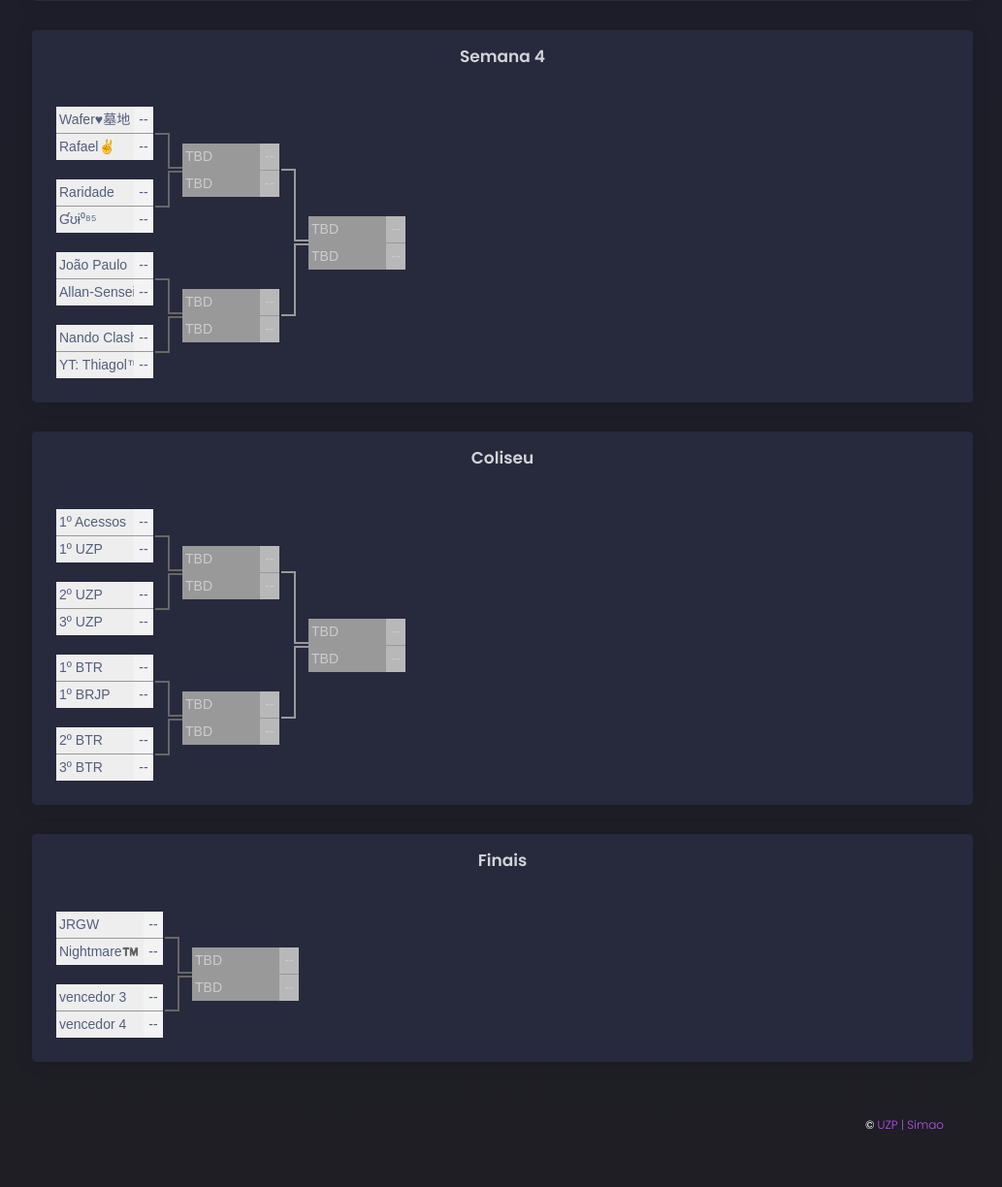
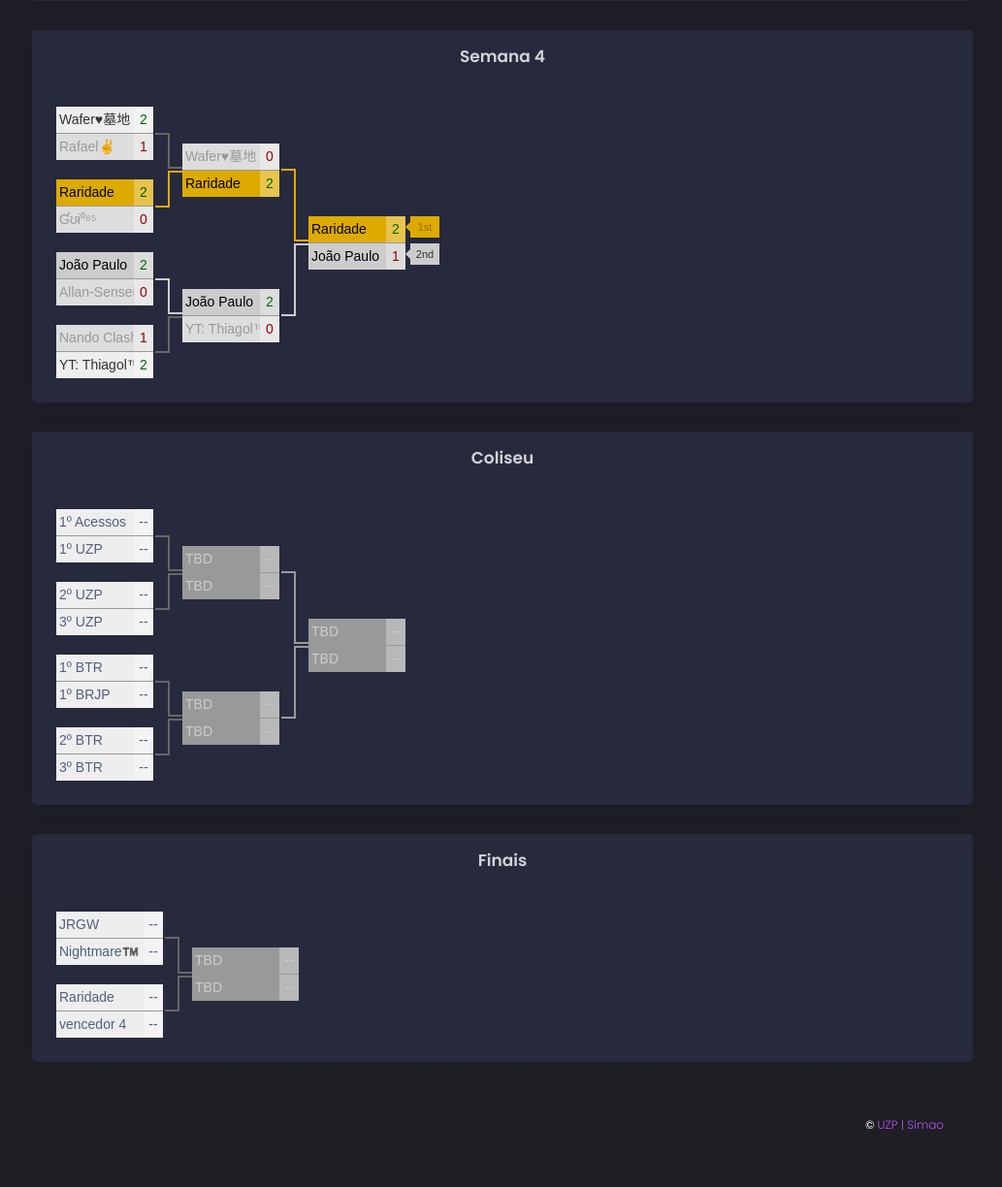
Before and after one commit to rodrigosimaogois/uzputoz, a Django app: page /clashdata/tournament/ in a window 1280 px wide. Shown: the part 941-2165 px from the top of the page at 97% size, without its empty margins (247-1280 px from the left). Run offline with Django 4.2, Linux system fonts and the light colour scheme; some libraries are stand-ins or nearby versions.

Commit message:
rei da guerra

```diff
--- a/clashAdmin/clashAdmin/settings.py
+++ b/clashAdmin/clashAdmin/settings.py
@@ -24,7 +24,7 @@ TEMPLATE_DIR = os.path.join(BASE_DIR,'templates')
 SECRET_KEY = 'django-insecure-&b1ynzc4ohn^u@l$5@d&mp2l6f(c*q1fi4us%@lgxty@_2ucd='
 
 # SECURITY WARNING: don't run with debug turned on in production!
-DEBUG = False
+DEBUG = True
 
 ALLOWED_HOSTS = ["127.0.0.1", "rodrigosimaogois.pythonanywhere.com", "www.uzputoz.com.br"]
 
--- a/clashAdmin/clashdata/templates/clashdata/tournament.html
+++ b/clashAdmin/clashdata/templates/clashdata/tournament.html
@@ -102,9 +102,9 @@
             ["Nando Clash", "YT: Thiagol™ CR"],
         ],
         results : [[ /* WINNER BRACKET */
-            [ [null,null], [null,null], [null,null], [null,null] ],
-            [ [null,null], [null,null] ],
-            [ [null,null] ]
+            [ [2,1], [2,0], [2,0], [1,2] ],
+            [ [0,2], [2,0] ],
+            [ [2,1] ]
         ]]
     }
 
@@ -125,7 +125,7 @@
     var finals = {
         teams : [
             ["JRGW", "Nightmare™️"],
-            ["vencedor 3", "vencedor 4"],
+            ["Raridade", "vencedor 4"],
         ],
         results : [[ /* WINNER BRACKET */
             [ [null,null], [null,null] ],
```
